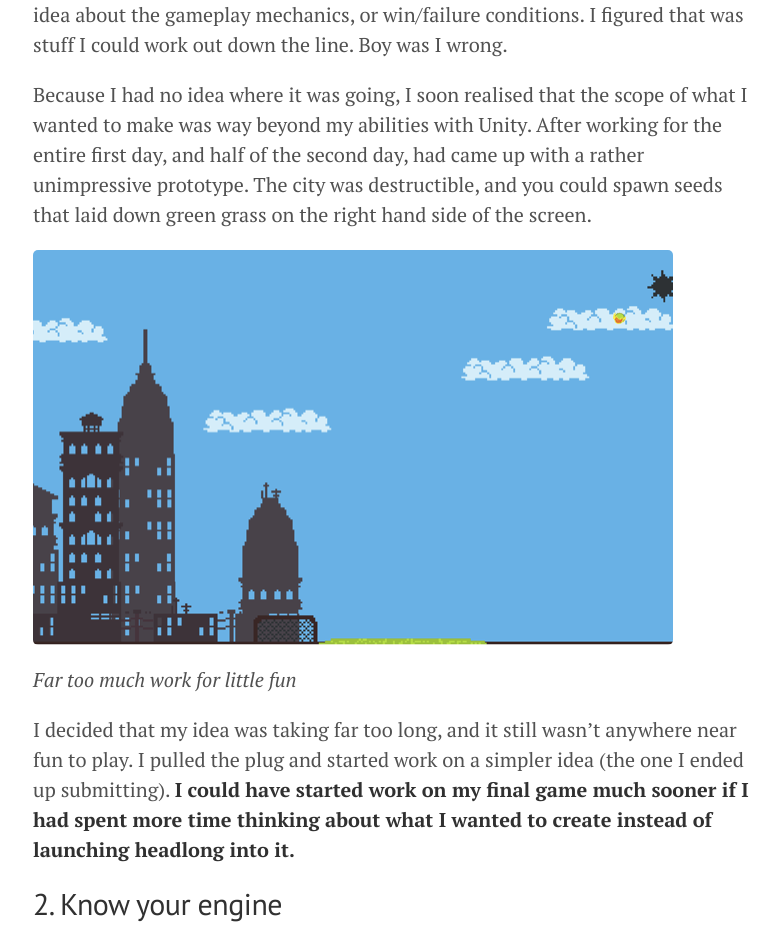
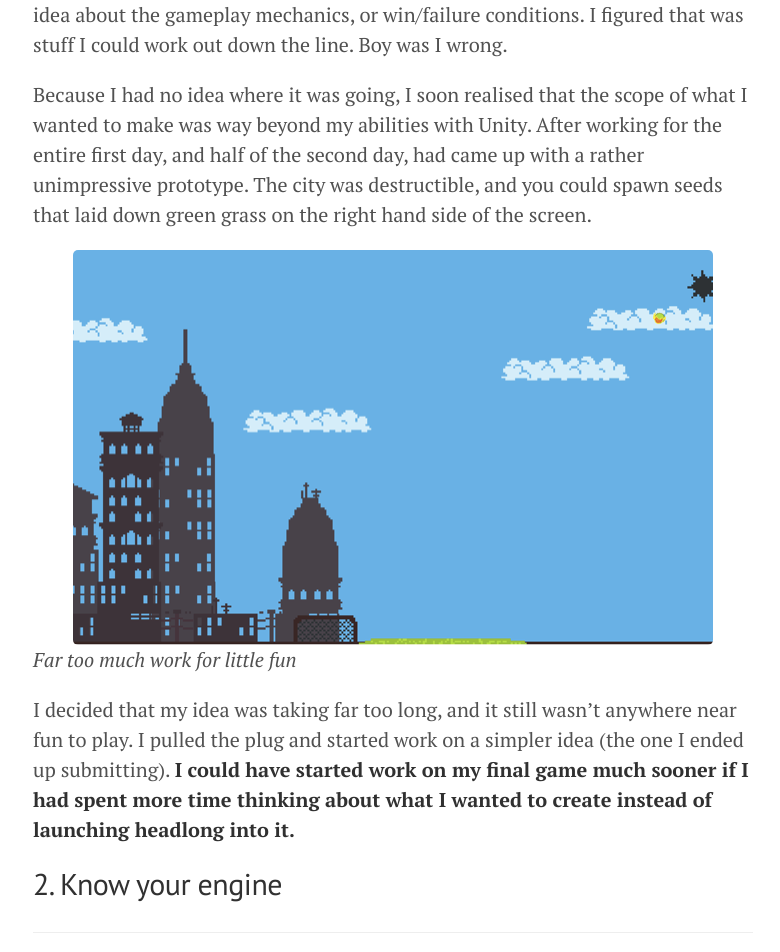
Before and after one commit to JacobMillward/blog, a Jekyll site: the page built from _posts/2015-04-20-my-first-ludum-dare-experience.md, in a window 1280 px wide. Shown: the part 582-1534 px from the top of the page, without its empty margins (247-1027 px from the left). Built offline with Jekyll 4.4.1, drawn with Linux system fonts in a browser that asks for light colours; Markdown is read by kramdown in place of the engine named in the settings; comment, search, counter and statistics services are not loaded.

Commit message:
Center post images

```diff
--- a/css/lanyon.css
+++ b/css/lanyon.css
@@ -331,6 +331,10 @@ a.sidebar-nav-item:focus {
 td {
   margin: 0px auto;
 }
+/* Custom: center images in posts */
+.post-single img {
+  margin: auto;
+}
 
 /* Related posts */
 .related {
```
